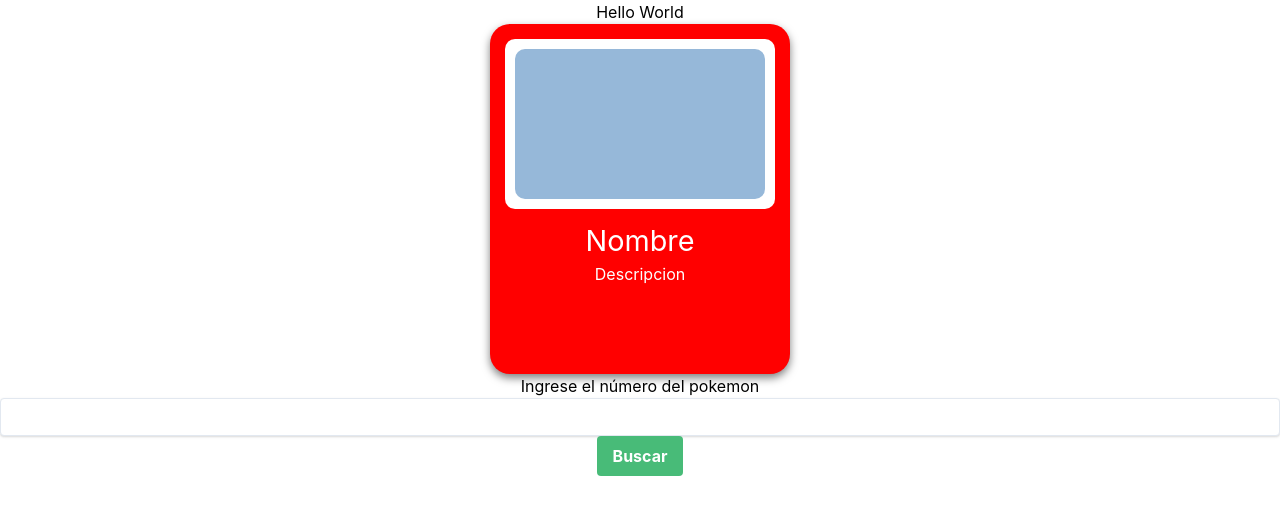
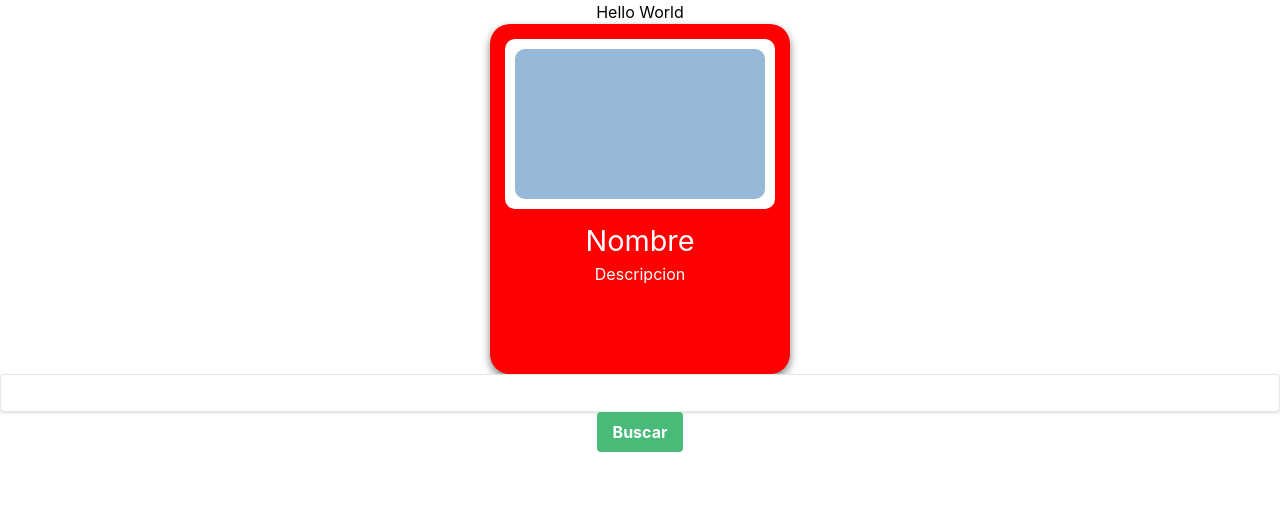
Before and after one commit to Soff17/pokedex-rodaow, a React (Create React App) app: page / in a window 1280 px wide. Shown: the top 514 px of the page. Built offline with nearby package versions, Linux system fonts and the light colour scheme.

Commit message:
Revert "PokedexCard"
This reverts commit 2e445731b1b61ee93603074d35eae7a9b81588af.

```diff
--- a/src/App.tsx
+++ b/src/App.tsx
@@ -3,10 +3,8 @@ import './App.css';
 import Button from './components/Button';
 import {Pokemon} from './models/Pokemon';
 import {PokeApi} from './api/PokeApi';
-import PokemonComponent from './components/card';
-
+import PokemonComponent from './components/pokemonComponent';
 import PokedexCard from './components/PokedexCard/PokedexCard';
-
 
 function App() {
   const [pokemonNumber, setPokemonNumber] = React.useState<string|undefined>(undefined);
@@ -27,14 +25,11 @@ function App() {
   }
   return (
     <div className="App">
-
       <p>Hello World {pokemonNumber}</p>
 
       <center>
         <PokedexCard/>
       </center>
-
-      <p>Ingrese el número del pokemon</p>
 
       <input onChange={(event)=>{setPokemonNumber(event.target.value)}} className="shadow border rounded w-full py-2 px-3 text-gray-700 leading-tight focus:outline-none focus:shadow-outline" type="text" value={pokemonNumber}></input>
       <Button label="Buscar" color='green' onClick={()=>buscar()}></Button>
@@ -46,8 +41,8 @@ function App() {
         </>}
         {error && <p>{error}</p>}
       </center>
+    </div>
 
-    </div>
   );
 }
 
```
